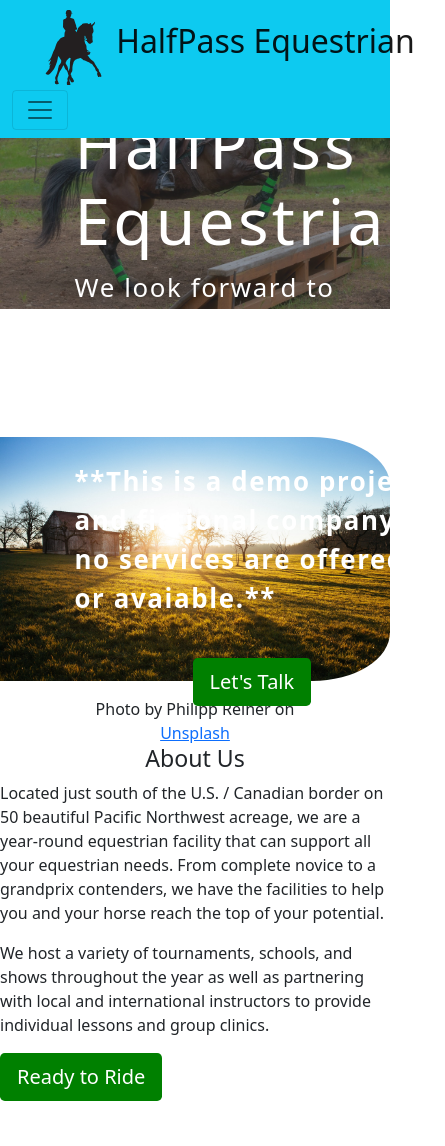
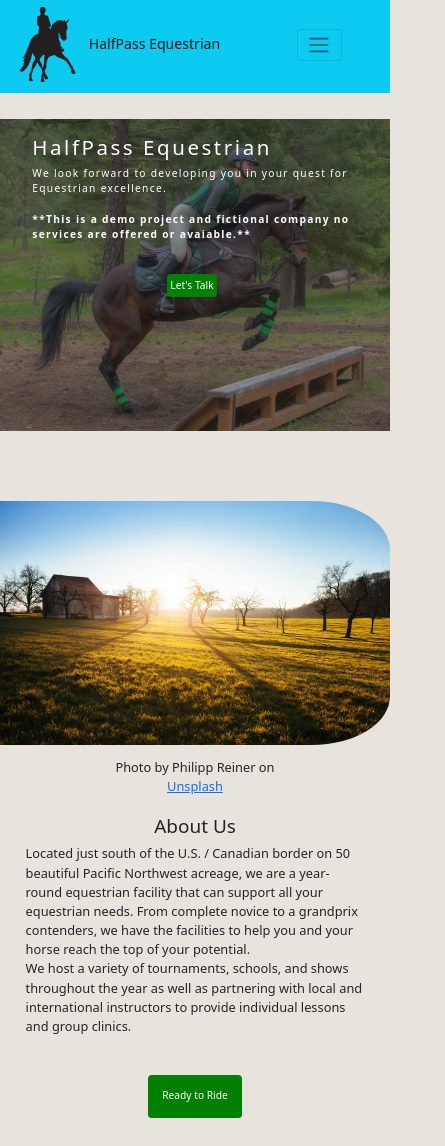
Before and after one commit to JohnGriffith/HalfPassEquestrian, a plain HTML site: page index.html in a window 390 px wide. Shown: the part 3-1149 px from the top of the page, 445 px wide, since content can reach past the window. Drawn offline with nearby package versions, Linux system fonts and the light colour scheme.

Commit message:
Finish Responsive design

```diff
--- a/css/EHF.css
+++ b/css/EHF.css
@@ -1,4 +1,8 @@
 
+/* global */
+body {
+    background-color: #e4e0d7d8;
+}
 
 /* Navigation */
 .logo-img {
@@ -102,15 +106,17 @@ section {
 
 /* Media Queries */
 
-@media (min-width: 1200px) {
-    .about-paragraph {
-        margin-right: 2rem;
-    }
-}
-
 @media (min-width: 992px) {
     .landing-focus {
         margin-right: 2rem;
+    }
+
+    .landing-title {
+        font-size: 4rem;
+    }
+
+    .landing-lead {
+        font-size: 1.618rem;
     }
 
     .about-paragraph {
@@ -118,7 +124,7 @@ section {
     }
 }
 
-@media (min-width: 768px) {
+@media (max-width: 768px) {
     .landing {
         padding-top: 4rem;
     }
@@ -141,9 +147,7 @@ section {
 }
 
 @media (min-width: 576px) {
-    html {
-        font-size: 80%;
-    }
+
 
     .landing {
         padding-top: 4rem;
@@ -154,3 +158,54 @@ section {
     }
 
 }
+
+@media (max-width: 576px) {
+    html {
+        font-size: 80%;
+    }
+
+    .logo-name {
+        font-size: 1.1rem;
+    }
+
+    .landing {
+        margin-top: 5.5rem;
+    }
+
+    .landing-focus {
+        top: 15%;
+        left: 5%;
+    }
+
+    .landing-title {
+        font-size: 1.6rem;
+    }
+
+    .landing-lead {
+        font-size: .8rem;
+    }
+
+    .btn-cta {
+        padding: .2rem;
+        font-size: .8rem;
+    }
+
+    .about {
+        padding-top: 5.5rem;
+    }
+
+    .about-message {
+        margin-top: 1.5rem;
+    }
+
+    .about-paragraph {
+        margin: auto 2rem;
+    }
+
+    .about-btn {
+        margin: 1rem;
+        padding: 1rem;
+        display: flex;
+        justify-content: center;
+    }
+}
--- a/index.html
+++ b/index.html
@@ -19,7 +19,7 @@
     <header>
         <nav class="navbar navbar-light bg-info fixed-top">
             <div class="container-fluid">
-                <div class="navbar-brand ms-4">
+                <div class="navbar-brand ms-sm-4">
                     <img class="logo-img" src="/icons/halfpasstrot.svg" alt="" />
                     <span class="logo-name">HalfPass Equestrian</span>
                 </div>
@@ -76,13 +76,15 @@
                     <img src="/img/philipp-reiner-qPJ6eRAMmCM-unsplash.jpg" alt="barn and field at sunrise" class="about-img mb-3" >
                     <caption class="about-caption">Photo by Philipp Reiner on <a href="https://unsplash.com/photos/qPJ6eRAMmCM?utm_source=unsplash&utm_medium=referral&utm_content=creditShareLink">Unsplash</a></caption>
                 </div>
-                <div class="col-md-6 px-sm-5">
+                <div class="col-md-6 px-sm-5 about-message">
                     <div class="d-flex justify-content-center">
                         <h3>About Us</h3>
                     </div>
                     <p class="about-paragraph">Located just south of the U.S. / Canadian border on 50 beautiful Pacific Northwest acreage, we are a year-round equestrian facility that can support all your equestrian needs. From complete novice to a grandprix contenders, we have the facilities to help you and your horse reach the top of your potential.</p>
                     <p class="about-paragraph">We host a variety of tournaments, schools, and shows throughout the year as well as partnering with local and international instructors to provide individual lessons and group clinics.</p>
-                    <a href="#contact" class="btn btn-lg btn-cta" role="button">Ready to Ride</a>
+                    <div class="about-btn">
+                        <a href="#contact" class="btn btn-lg btn-cta about-btn" role="button">Ready to Ride</a>
+                    </div>
                 </div>
             </div>
         </section>
```
